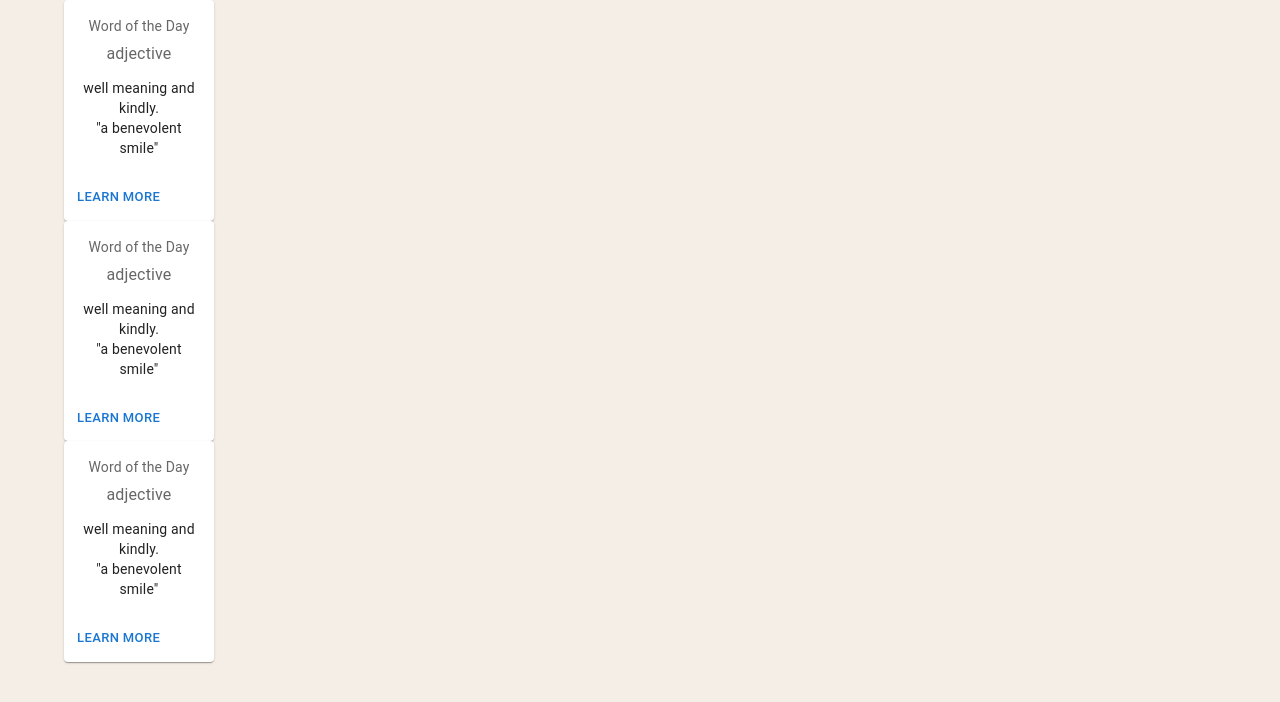
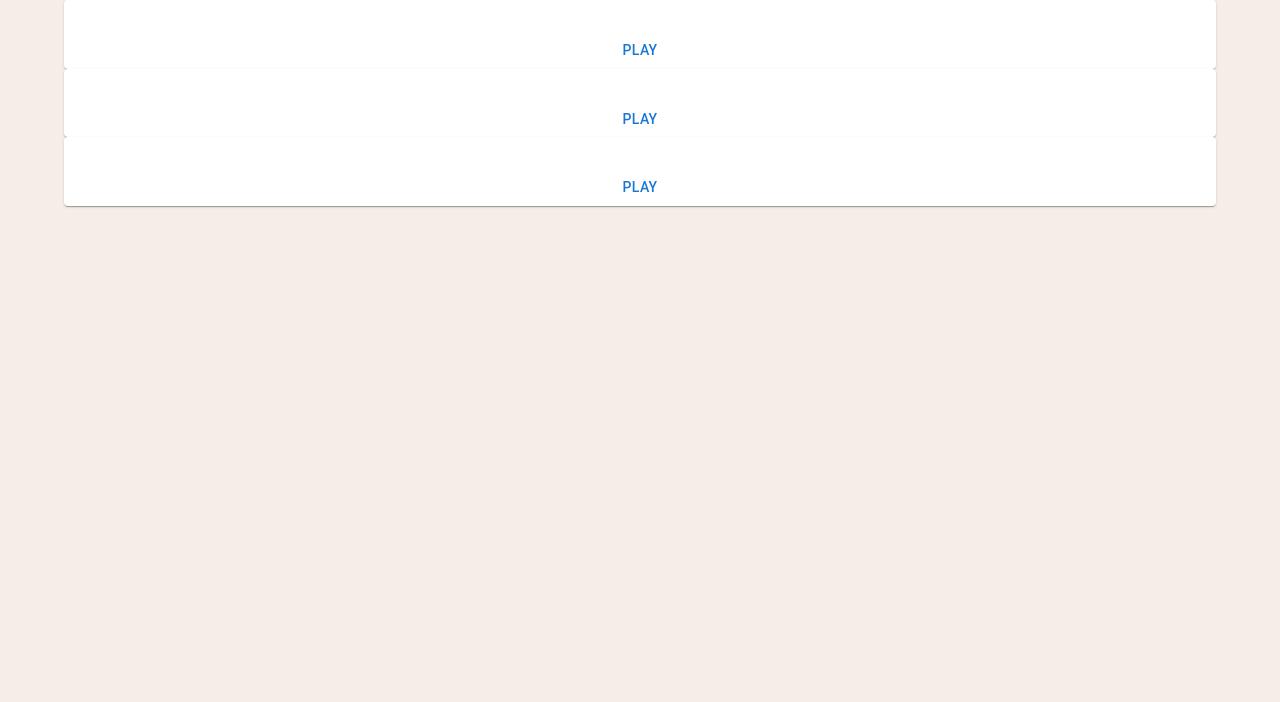
Before and after one commit to briansanchez1/fun_games, a React (Create React App) app in the folder fun-stuff/: page / in a window 1280 px wide. Shown: the top 702 px of the page. Built offline with nearby package versions, Linux system fonts and the light colour scheme.

Commit message:
Created game_cards component to be used for the dashboard to display all the games available to play

```diff
--- a/fun-stuff/src/components/game_cards.jsx
+++ b/fun-stuff/src/components/game_cards.jsx
@@ -1,29 +1,22 @@
-import React, { useState, useEffect, useContext } from "react";
+import React from "react";
 import Card from "@mui/material/Card";
-import CardActions from "@mui/material/CardActions";
 import CardContent from "@mui/material/CardContent";
 import Button from "@mui/material/Button";
 import Typography from "@mui/material/Typography";
 
-const Game_Cards = () => {
+const Game_Cards = ({ gameName, gameDesc, gameLink }) => {
   return (
-    <Card sx={{ width: "150px" }}>
+    <Card>
       <CardContent>
-        <Typography sx={{ fontSize: 14 }} color="text.secondary" gutterBottom>
-          Word of the Day
-        </Typography>
-        <Typography sx={{ mb: 1.5 }} color="text.secondary">
-          adjective
-        </Typography>
-        <Typography variant="body2">
-          well meaning and kindly.
-          <br />
-          {'"a benevolent smile"'}
-        </Typography>
+        <Typography sx={{ fontSize: 14 }}>{gameName}</Typography>
+        <Typography sx={{ fontSize: 12 }}>{gameDesc}</Typography>
       </CardContent>
-      <CardActions>
-        <Button size="small">Learn More</Button>
-      </CardActions>
+      <Button
+        href={gameLink ? "/" + gameLink : "/"}
+        sx={{ justifyContent: "center" }}
+      >
+        Play
+      </Button>
     </Card>
   );
 };
```
